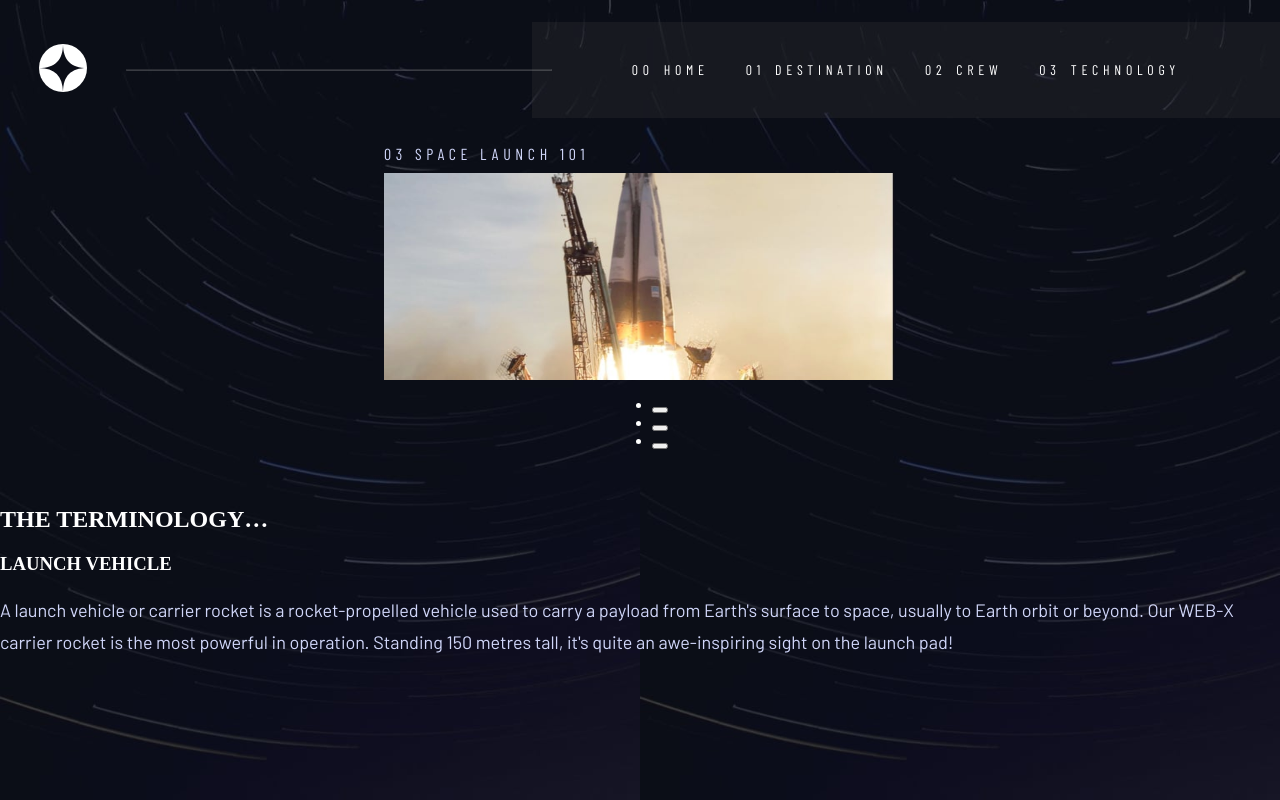
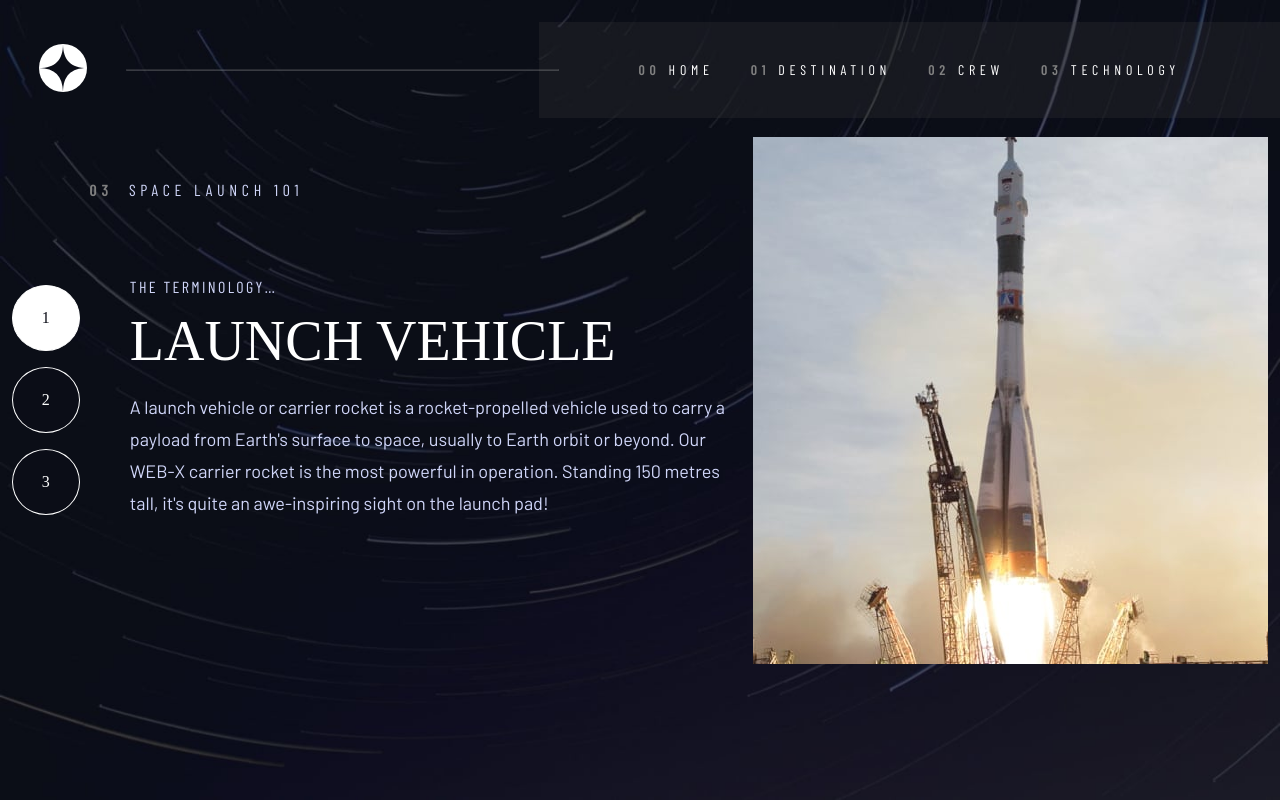
Before and after one commit to MargaritaBusyginaCa/space-tourism-website, a Vue app: page /technology/launch-vehicle in a window 1280 px wide. Built offline with nearby package versions, Linux system fonts and the light colour scheme; a web font is replaced by a local one.

Commit message:
add styles to technology page

```diff
--- a/src/assets/scss/global.scss
+++ b/src/assets/scss/global.scss
@@ -30,7 +30,11 @@ h1 {
   line-height: 32px;
   color: $lavender;
 }
-
+span {
+  color: grey;
+  margin-right: 8px;
+  font-weight: 600;
+}
 @media (max-width: 768px) {
   h1 {
     font-size: 80px;
--- a/src/components/Navbar.vue
+++ b/src/components/Navbar.vue
@@ -101,7 +101,6 @@ hr {
       padding: 39px 100px;
       span {
         display: unset;
-        margin-right: 10px;
       }
     }
     hr {
--- a/src/pages/crew/Crew.vue
+++ b/src/pages/crew/Crew.vue
@@ -69,11 +69,6 @@ main {
       margin-left: 0;
       position: absolute;
       top: 10%;
-      span {
-        color: grey;
-        margin-right: 8px;
-        font-weight: 600;
-      }
     }
     ul {
       list-style-type: none;
--- a/src/pages/destination/destination.scss
+++ b/src/pages/destination/destination.scss
@@ -13,13 +13,6 @@ main {
     justify-content: center;
     align-items: center;
     gap: 20px;
-    .page-heading {
-      span {
-        color: grey;
-        margin-right: 8px;
-        font-weight: 600;
-      }
-    }
     .planet-image {
       height: 170px;
       width: 170px;
--- a/src/pages/tech/Technology.vue
+++ b/src/pages/tech/Technology.vue
@@ -1,6 +1,6 @@
 <script setup>
 import tech from "./tech.json";
-import { ref, computed } from "vue";
+import { ref, computed, onMounted, onUnmounted } from "vue";
 import { useRouter, useRoute } from "vue-router";
 const router = useRouter();
 const route = useRoute();
@@ -18,10 +18,27 @@ const activeTechnologyIndex = computed(() => {
   return index;
 });
 
-const switchTechnology = (index) => {
-  activeTechnology.value = index;
+const switchTechnology = (path) => {
+  activeTechnology.value = path;
   router.push(`/technology/${activeTechnology.value}`);
 };
+
+onMounted(() => {
+  window.addEventListener("resize", resizeWindow);
+});
+onUnmounted(() => {
+  window.removeEventListener("resize", resizeWindow);
+});
+const layout = ref(window.innerWidth > 1100 ? "portrait" : "landscape");
+const technologyImage = computed(() => {
+  return `/assets/technology/image-${tech[activeTechnologyIndex.value].path}-${
+    layout.value
+  }.jpg`;
+});
+
+function resizeWindow() {
+  layout.value = window.innerWidth > 1100 ? "portrait" : "landscape";
+}
 </script>
 
 <template>
@@ -32,21 +49,20 @@ const switchTechnology = (index) => {
           <button
             @click="switchTechnology(technology.path)"
             :class="index === activeTechnologyIndex ? 'active' : null"
-          ></button>
+          >
+            {{ index + 1 }}
+          </button>
         </li>
       </ul>
-      <div class="technology-info">
+      <div class="tech-info">
         <h2 class="tech-title">THE TERMINOLOGY…</h2>
-        <h3 class="tech-member">{{ tech[activeTechnologyIndex].name }}</h3>
+        <h3 class="tech-name">{{ tech[activeTechnologyIndex].name }}</h3>
         <p class="body-text">{{ tech[activeTechnologyIndex].description }}</p>
       </div>
     </div>
     <div class="col-2">
       <h1 class="condensed page-heading"><span>03</span> SPACE LAUNCH 101</h1>
-      <img
-        :src="`/assets/technology/image-${tech[0].path}-landscape.jpg`"
-        alt="technology-vehicle"
-      />
+      <img :src="technologyImage" alt="technology-vehicle" />
     </div>
   </main>
 </template>
@@ -61,15 +77,108 @@ main {
   justify-content: center;
   .col-1 {
     order: 2;
+    ul {
+      display: flex;
+      gap: 16px;
+      padding: 0;
+      li {
+        list-style: none;
+        button {
+          padding: 13px 19px;
+          border-radius: 50%;
+          background-color: $space;
+          color: $white;
+          font-size: 16px;
+          font-family: $font_primary;
+          border: 1px solid $white;
+          &.active {
+            background-color: $white;
+            color: $space;
+          }
+        }
+      }
+    }
+    .tech-info {
+      text-align: center;
+      .tech-title {
+        font-size: 16px;
+        letter-spacing: 2.36px;
+        font-family: $font_secondary_condensed;
+        font-weight: 300;
+        color: $lavender;
+      }
+      .tech-name {
+        font-size: 24px;
+        color: $white;
+        font-style: normal;
+        font-weight: 400;
+        font-family: $font_primary;
+      }
+      .body-text {
+        padding: 0 20px;
+      }
+    }
   }
   .col-2 {
     order: 1;
     .page-heading {
       font-size: 16px;
+      padding-bottom: 32px;
     }
     img {
       width: 100%;
     }
   }
 }
+// tablets
+@media (min-width: 600px) {
+  main {
+    .col-2 {
+      width: 100%;
+    }
+  }
+}
+//desktops
+@media (min-width: 1100px) {
+  main {
+    background-image: url("/assets/technology/background-technology-desktop.jpg");
+    flex-direction: row;
+    justify-content: space-around;
+    .col-1 {
+      order: 1;
+      display: flex;
+      flex-direction: row;
+      gap: 50px;
+      ul {
+        flex-direction: column;
+        li > button {
+          padding: 23px 29px;
+        }
+      }
+      .tech-info {
+        width: 600px;
+        text-align: left;
+        .tech-name {
+          font-size: 56px;
+          margin: 0;
+        }
+        .body-text {
+          padding: 0;
+        }
+      }
+    }
+    .col-2 {
+      order: 2;
+      width: fit-content;
+      .page-heading {
+        position: absolute;
+        left: 7%;
+        top: 20%;
+      }
+      img {
+        width: unset;
+      }
+    }
+  }
+}
 </style>
```
